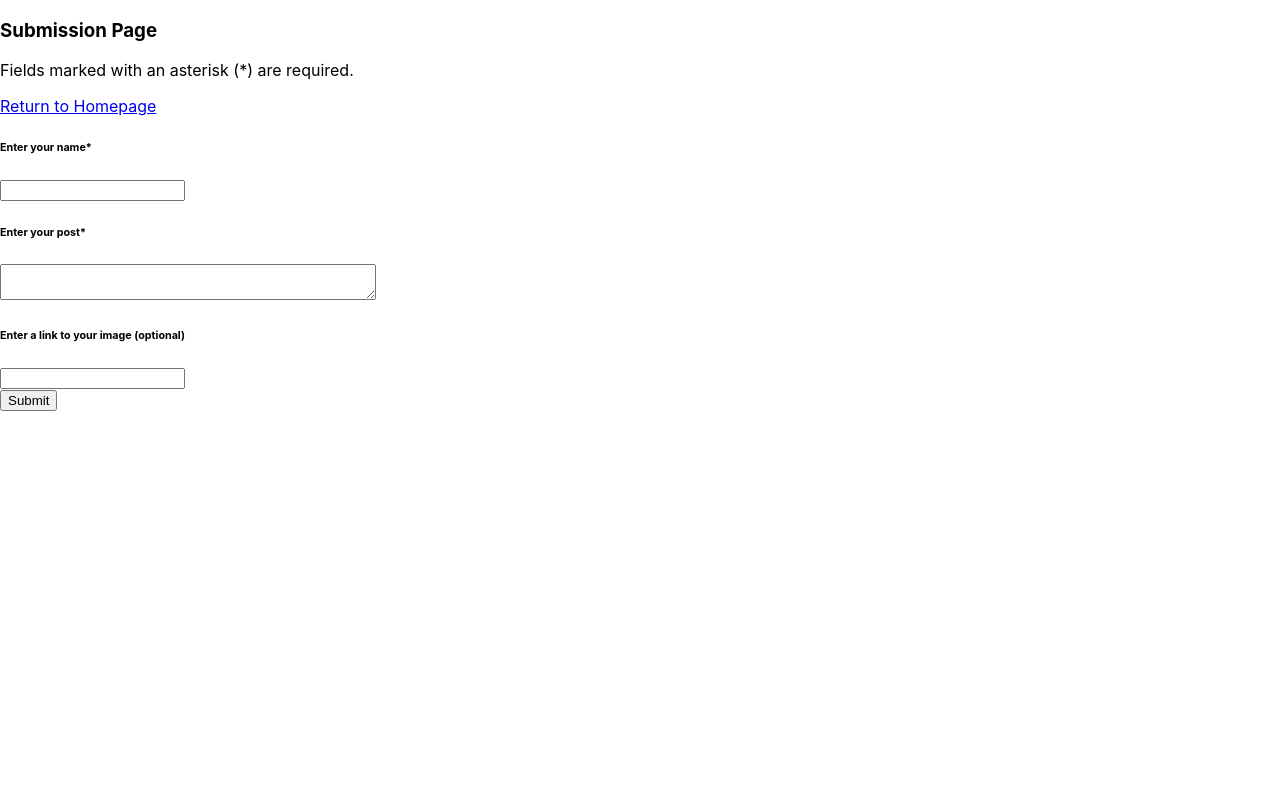
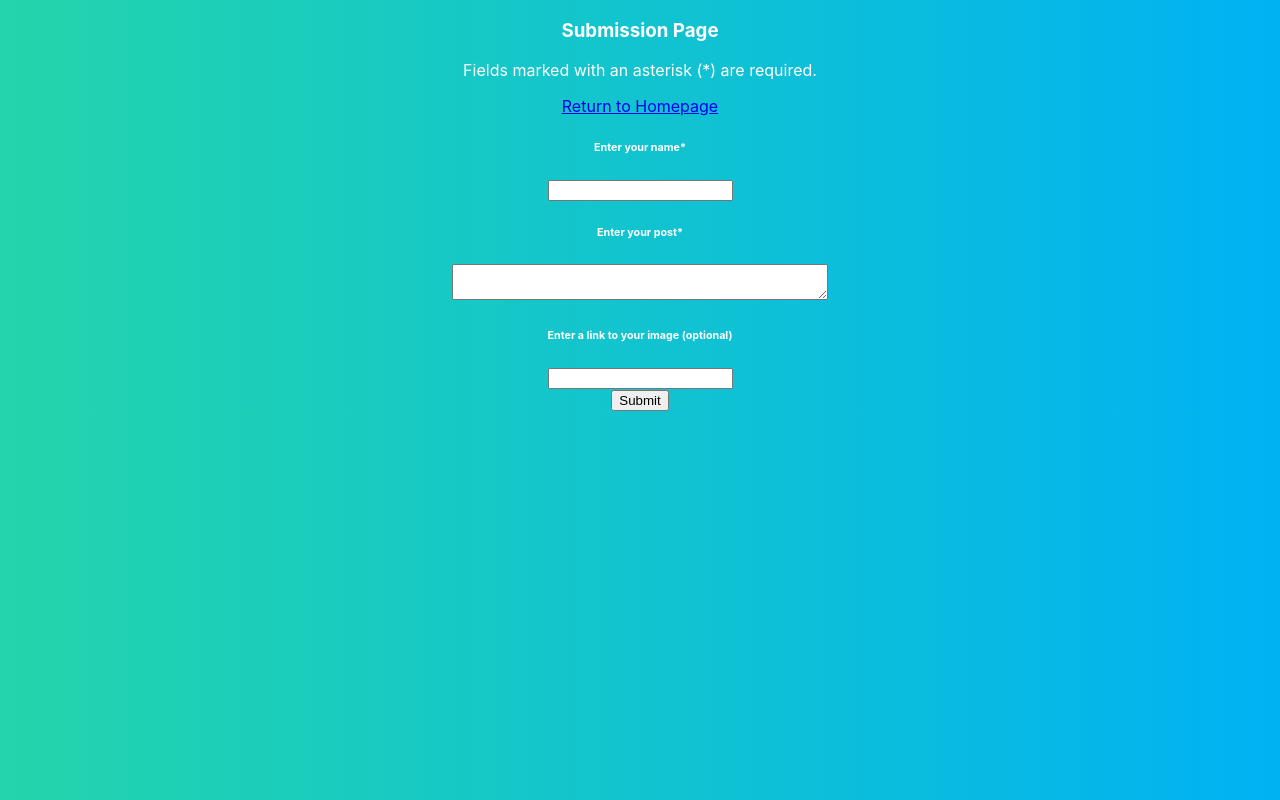
Before and after one commit to ViciousCupcake/CS35L-Project, a React (Create React App) app in the folder frontend/: page /submit in a window 1280 px wide. Built offline with nearby package versions, Linux system fonts and the light colour scheme.

Commit message:
minor submission page changes for the aesthetics lol

```diff
--- a/frontend/src/index.css
+++ b/frontend/src/index.css
@@ -1,3 +1,5 @@
+html {background:linear-gradient(-90deg, #00b2f3, #23d5ab)}
+
 body {
   margin: 0;
   font-family: -apple-system, BlinkMacSystemFont, 'Segoe UI', 'Roboto', 'Oxygen',
@@ -11,3 +13,8 @@ code {
   font-family: source-code-pro, Menlo, Monaco, Consolas, 'Courier New',
     monospace;
 }
+
+#submission {
+  color: white;
+  text-align: center;
+}
```
